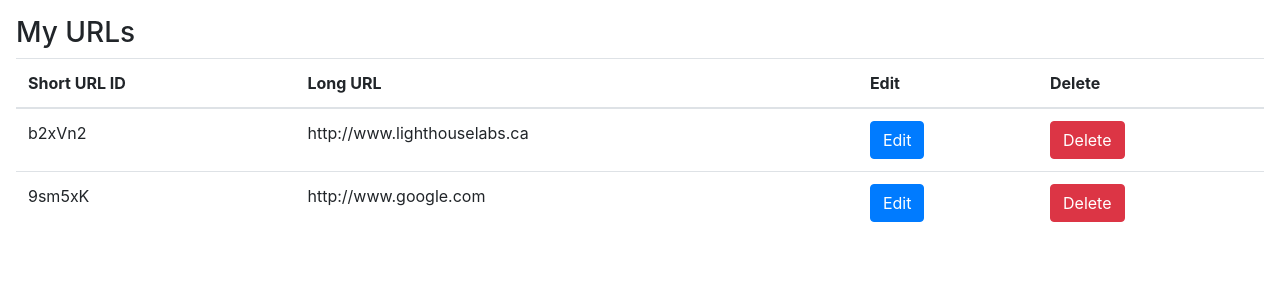
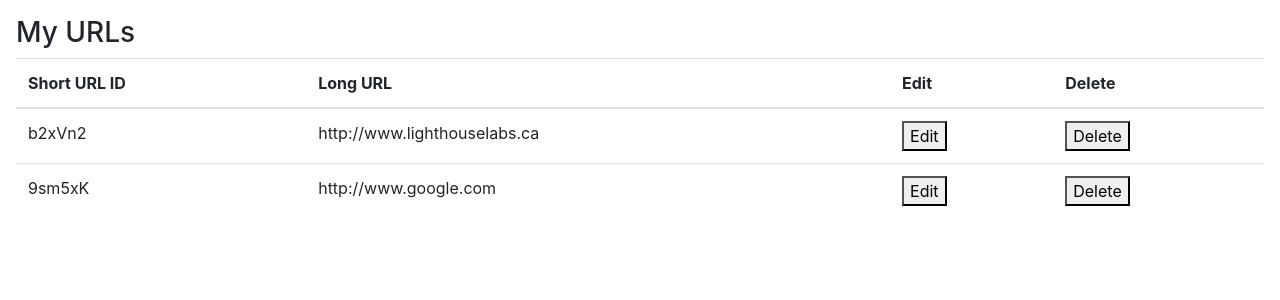
Before and after one commit to maryanibrahim/tinyapp, a Node server app: page /urls in a window 1280 px wide. Shown: the part 56-356 px from the top of the page. Run offline with Node 20, Linux system fonts and the light colour scheme; some libraries are stand-ins or nearby versions.

Commit message:
update index

```diff
--- a/views/urls_index.ejs
+++ b/views/urls_index.ejs
@@ -35,15 +35,13 @@
               <td><%= id %></td>
               <td><%= urls[id] %></td>
               <td>
-                <a href="/urls/<%= id %>">
-                  <button class="btn btn-primary">Edit</button>
-                </a>
+                <form method="POST" action="/urls/<%= id %>/edit" style="display:inline;">
+                  <button type="submit">Edit</button>
+                </form>
               </td>
               <td>
-                <form method="POST" action="/urls/<%= id %>/delete">
-                  <div class="d-flex">
-                    <button type="submit" class="btn btn-danger">Delete</button>
-                  </div>
+                <form method="POST" action="/urls/<%= id %>/delete" style="display:inline;">
+                  <button type="submit">Delete</button>
                 </form>
               </td>
             </tr>
```
